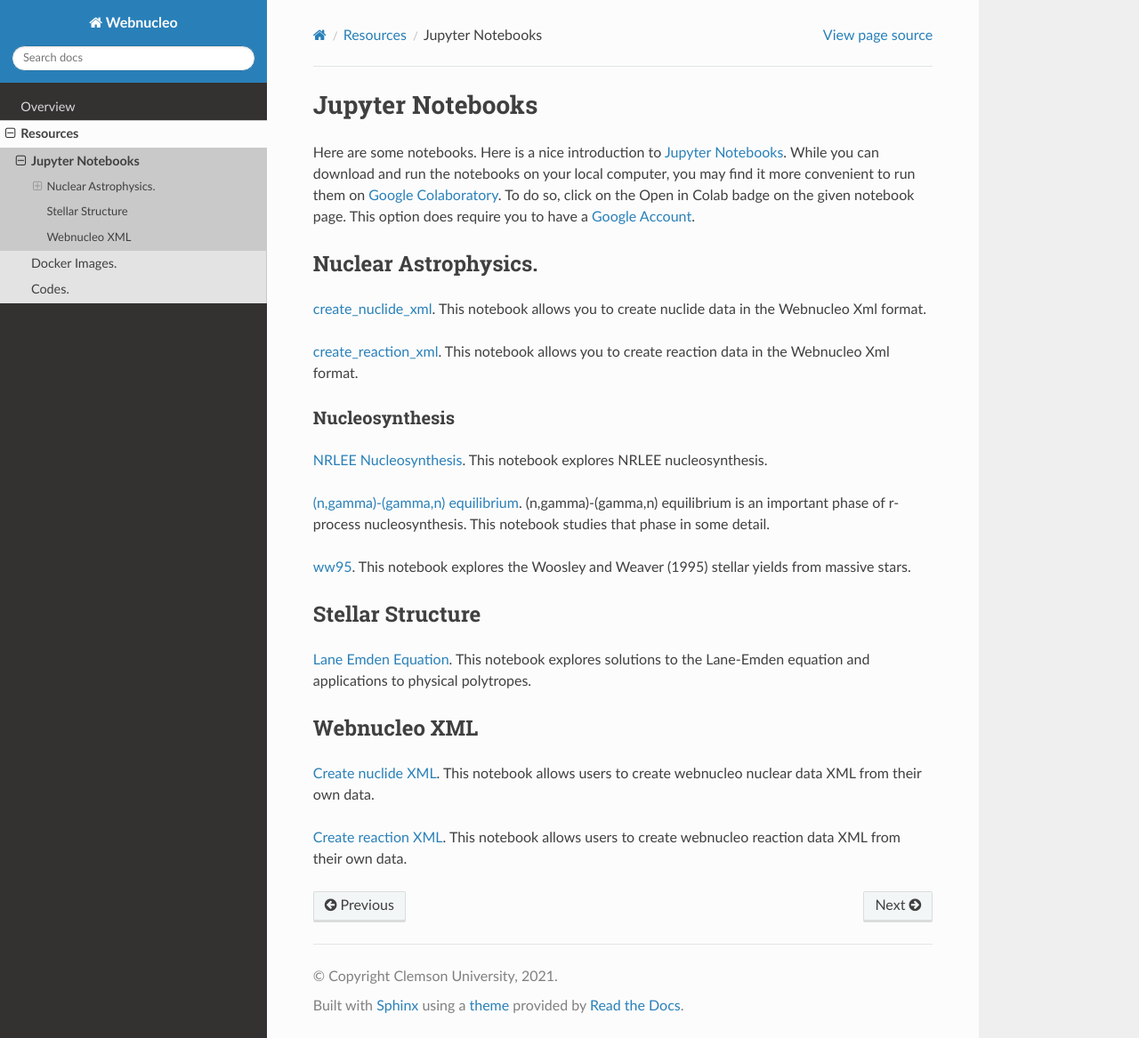
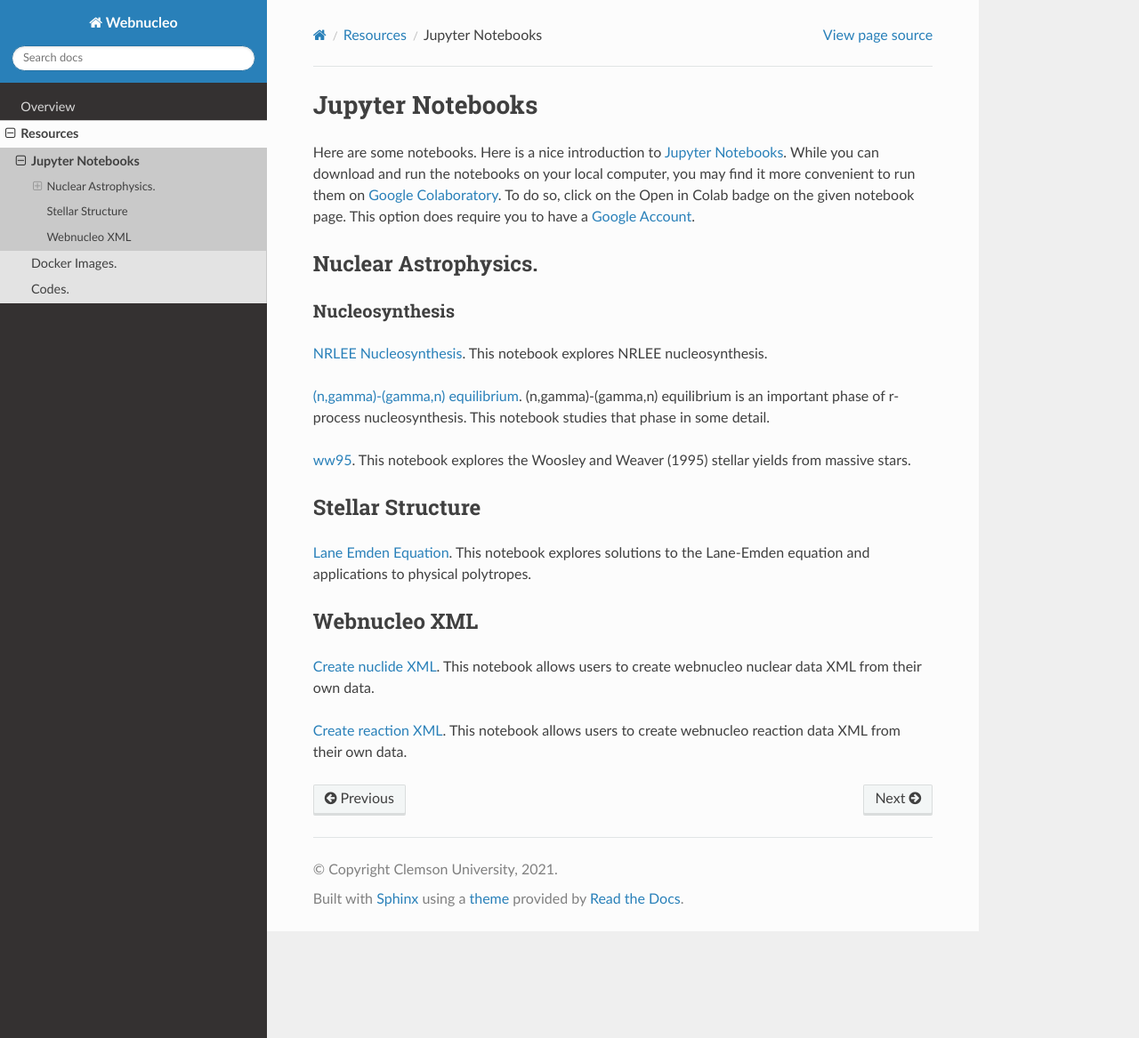
Before and after one commit to webnucleo-org/webnucleo, a Sphinx documentation site: the page built from doc/source/jupyter_notebooks.rst, in a window 1280 px wide and 1167 px high. Shown: the whole window at 89% size. Built offline with Sphinx 7.4.7 and the Read the Docs theme 2.0.0, drawn with Linux system fonts in a browser that asks for light colours.

Commit message:
Remove redundant references to create_nuclide_xml and create_reaction_xml.

```diff
--- a/doc/source/jupyter_notebooks.rst
+++ b/doc/source/jupyter_notebooks.rst
@@ -13,14 +13,6 @@ This option does require you to have a
 
 Nuclear Astrophysics.
 ---------------------
-
-`create_nuclide_xml <https://github.com/mbradle/create_nuclide_xml>`_.
-This notebook allows you to create nuclide data in the Webnucleo Xml
-format.
-
-`create_reaction_xml <https://github.com/mbradle/create_reaction_xml>`_.
-This notebook allows you to create reaction data in the Webnucleo Xml
-format.
 
 Nucleosynthesis
 ...............
```
